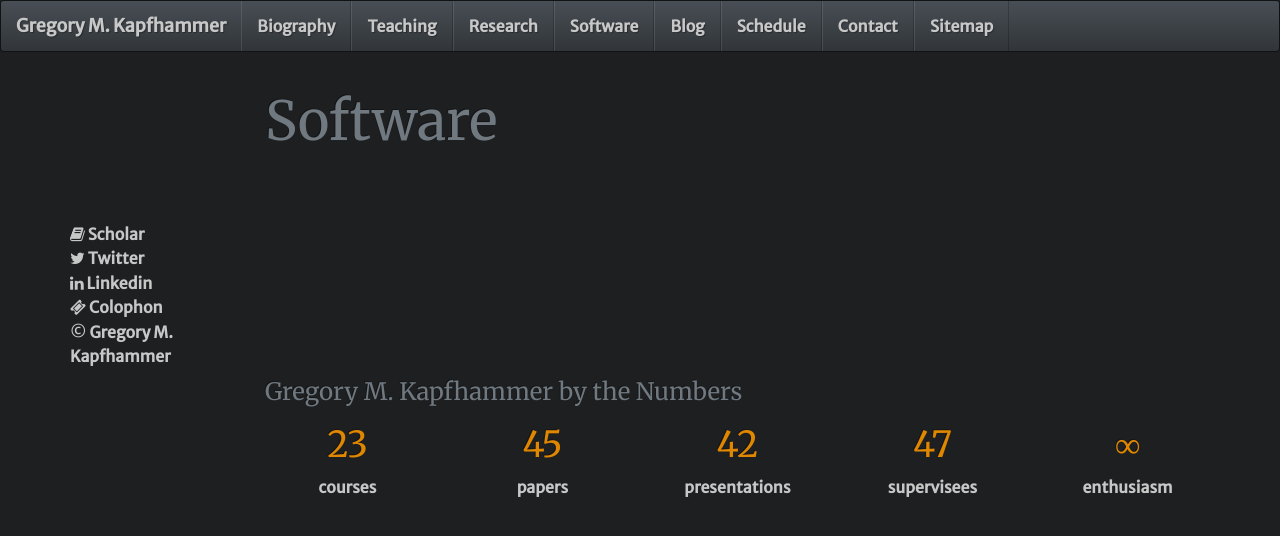
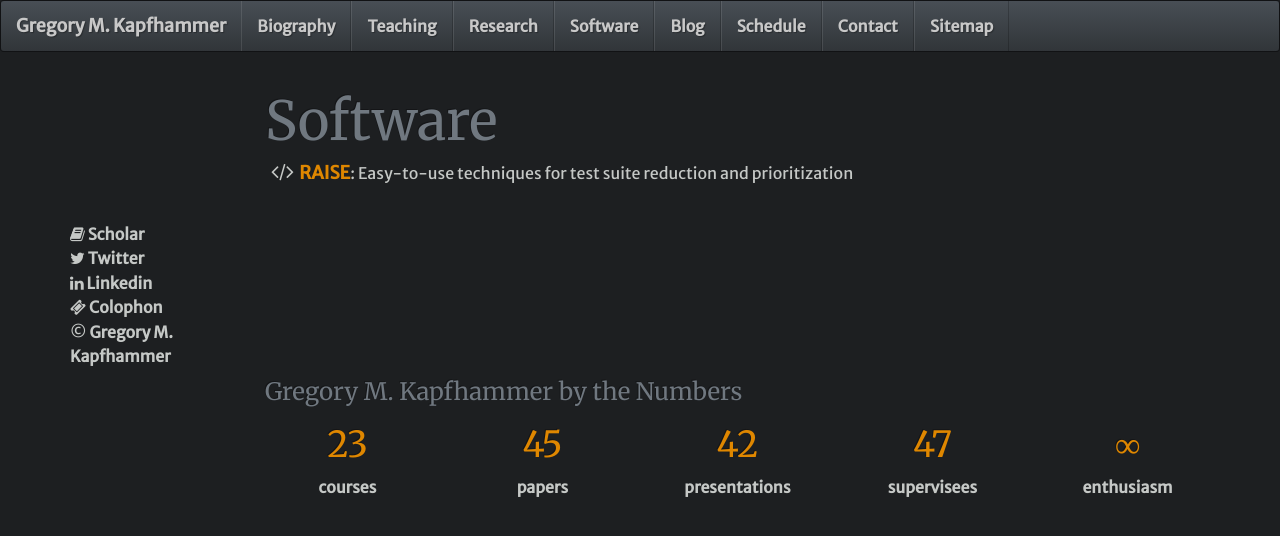
Before and after one commit to geerc/www, a Jekyll site: the page built from gkapfham/site/main/Software.md, in a window 1280 px wide. Shown: the top 536 px of the page. Built offline with Jekyll 4.4.1, drawn with Linux system fonts in a browser that asks for light colours; nearby versions of some CDN libraries; Markdown is read by kramdown in place of the engine named in the settings; comment, search, counter and statistics services are not loaded.

Commit message:
This is the first draft of the listing of different software projects.

```diff
--- a/gkapfham/site/main/Software.md
+++ b/gkapfham/site/main/Software.md
@@ -9,3 +9,12 @@ backup: ../../../
 ---
 
 # {{ page.title }}
+
+<div class="major">
+<ul class="fa-ul">
+
+<li><i class="fa-li fa fa-code fa-lg"></i><a class="major" href="">RAISE</a>: Easy-to-use techniques for test suite reduction and prioritization</li>
+
+</ul>
+
+</div>
```
